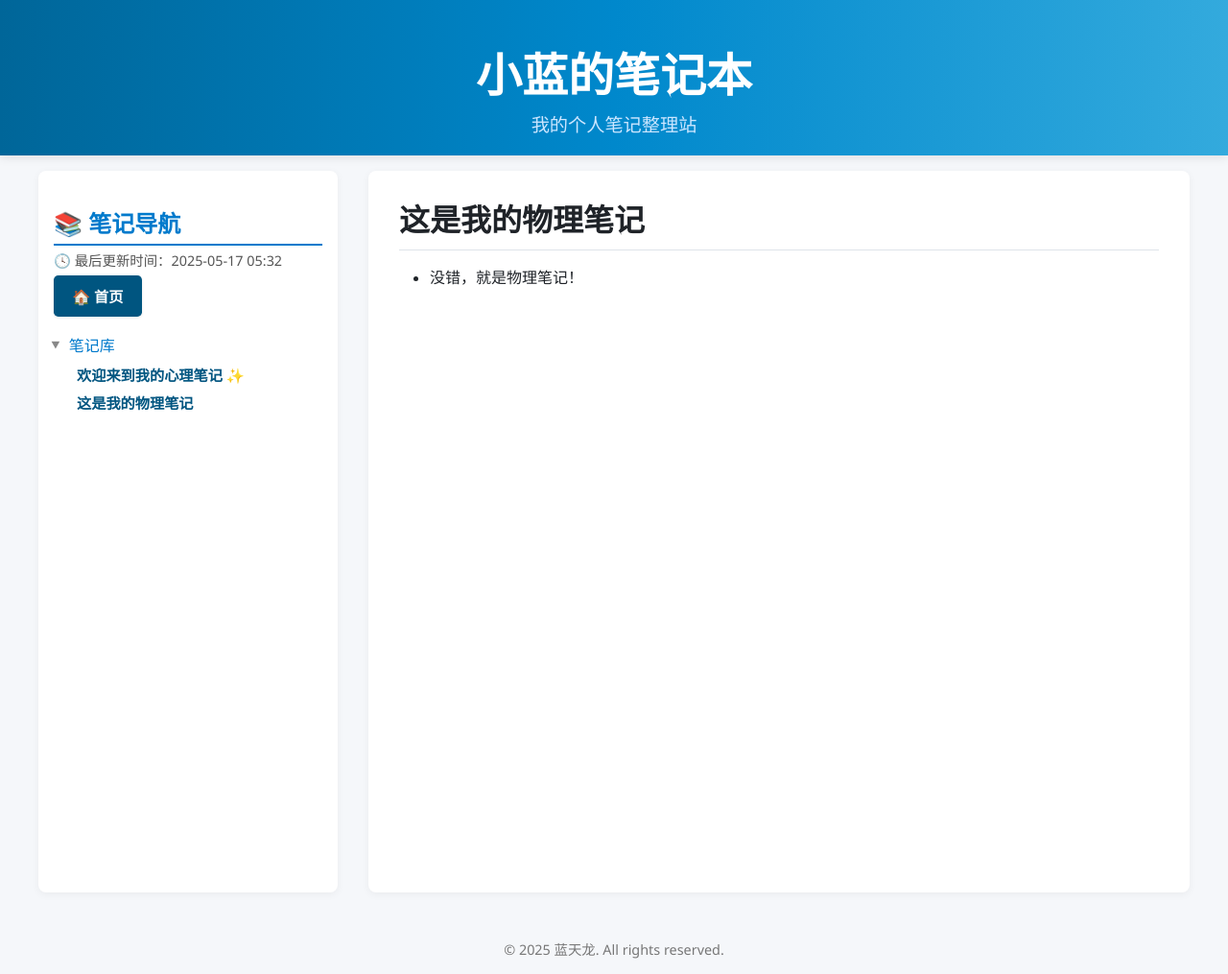
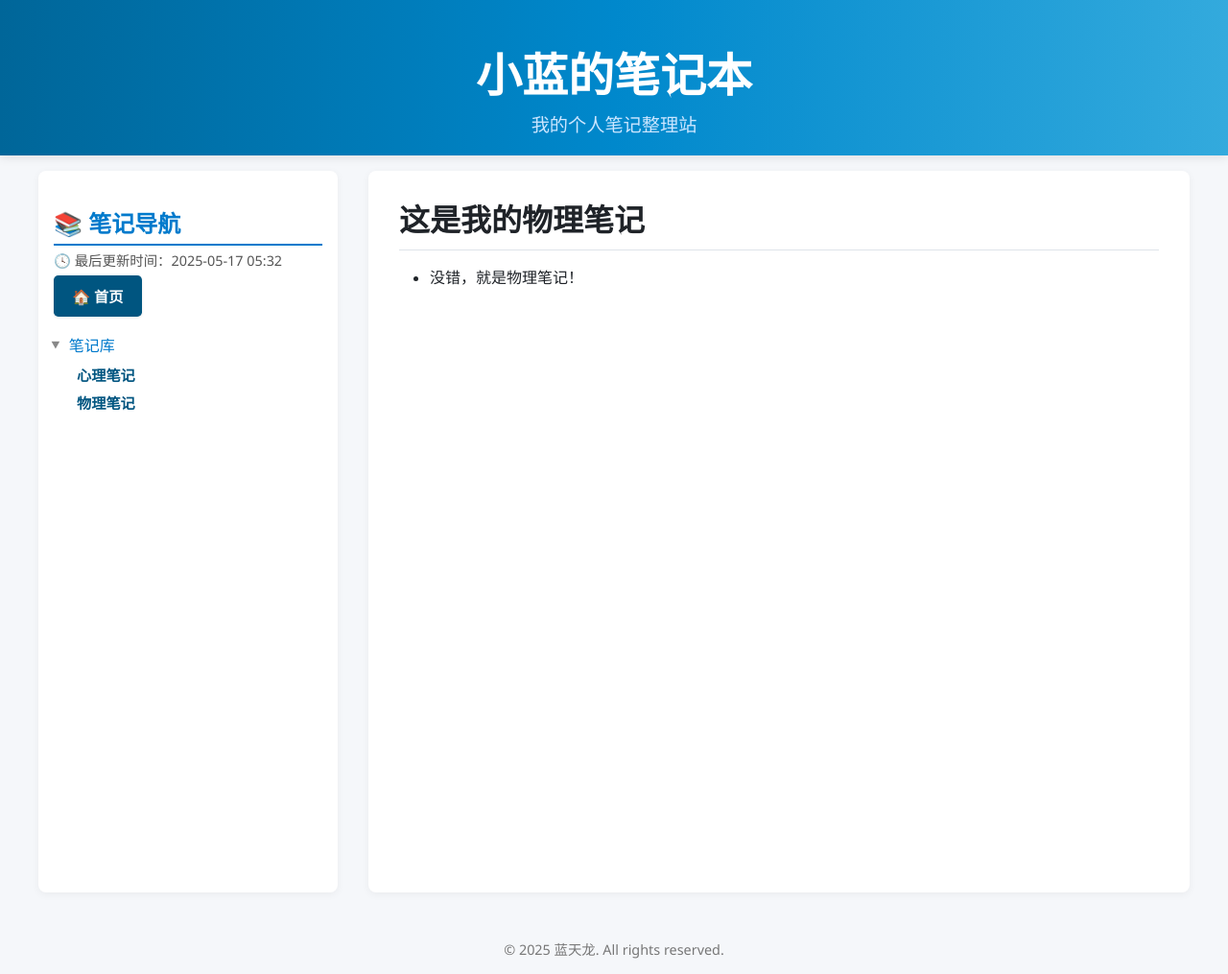
Before and after one commit to Tlonglan/GitNotebook, a Jekyll site: the page built from 笔记库/物理笔记.md, in a window 1280 px wide. Shown: the whole page at 96% size. Built offline with Jekyll 4.4.1, drawn with Linux system fonts in a browser that asks for light colours; nearby versions of some CDN libraries; our own code applies the rules of GitHub Pages for plain Markdown files; part of the change alters nothing that is shown.

Commit message:
Update default.html

```diff
--- a/_layouts/default.html
+++ b/_layouts/default.html
@@ -296,11 +296,11 @@
           {% endif %}
         {% endfor %}
 
-        <!-- 生成根目录页面 -->
+        <!-- 生成根目录页面，强制使用文件名 -->
         {% for page in root_pages %}
           <li class="nav-item">
             <a href="{{ page.url | relative_url }}" class="{% if page.url == page.url %}active{% endif %}">
-              {{ page.title | default: page.name | replace: '.md', '' | replace: '-', ' ' | capitalize }}
+              {{ page.name | replace: '.md', '' | replace: '-', ' ' | capitalize }} <!-- 强制使用文件名 -->
             </a>
           </li>
         {% endfor %}
@@ -331,7 +331,7 @@
                   {% if parts.size == 2 %}
                     <li>
                       <a href="{{ page.url | relative_url }}" class="{% if page.url == page.url %}active{% endif %}">
-                        {{ page.title | default: parts[1] | replace: '.md', '' | replace: '-', ' ' | capitalize }}
+                        {{ parts[1] | replace: '.md', '' | replace: '-', ' ' | capitalize }} <!-- 强制使用文件名 -->
                       </a>
                     </li>
                   {% endif %}
@@ -415,6 +415,31 @@
           }
         }
       });
+
+      // 使用Intersection Observer监听导航项，防止闪烁
+      const observer = new IntersectionObserver((entries) => {
+        entries.forEach(entry => {
+          if (entry.isIntersecting) {
+            // 当导航项进入视口时，延迟一小段时间再恢复状态
+            // 这可以避免页面加载时的闪烁感
+            setTimeout(() => {
+              const navItems = document.querySelectorAll('.nav-item.has-children');
+              navItems.forEach(item => {
+                const dirName = item.querySelector('a').textContent.trim();
+                if (navState[dirName] === 'expanded') {
+                  item.classList.add('expanded');
+                }
+              });
+            }, 50);
+          }
+        });
+      }, { threshold: 0.1 });
+
+      // 开始观察导航容器
+      const navContainer = document.querySelector('nav');
+      if (navContainer) {
+        observer.observe(navContainer);
+      }
     });
 
     // 首页按钮导航函数，保存导航状态
@@ -430,9 +455,83 @@
 
       localStorage.setItem('navState', JSON.stringify(navState));
 
-      // 导航到首页
-      window.location.href = '{{ "/" | relative_url }}';
+      // 使用pushState避免页面刷新，防止闪烁
+      history.pushState(null, null, '{{ "/" | relative_url }}');
+      loadPage('{{ "/" | relative_url }}');
     }
+
+    // 页面加载函数，使用fetch实现无刷新导航
+    function loadPage(url) {
+      fetch(url)
+        .then(response => response.text())
+        .then(html => {
+          // 提取新页面的内容部分
+          const parser = new DOMParser();
+          const doc = parser.parseFromString(html, 'text/html');
+          const newContent = doc.querySelector('article.markdown-body').innerHTML;
+
+          // 更新内容部分
+          document.querySelector('article.markdown-body').innerHTML = newContent;
+
+          // 更新标题
+          document.title = doc.title;
+
+          // 高亮新页面的导航项
+          const currentPath = window.location.pathname;
+          const links = document.querySelectorAll('#site-nav a');
+
+          links.forEach(link => {
+            link.classList.remove('active');
+            if (link.getAttribute('href') === currentPath) {
+              link.classList.add('active');
+
+              // 展开当前页面所在的父菜单
+              const parentItem = link.closest('.nav-item');
+              if (parentItem) {
+                parentItem.classList.add('expanded');
+              }
+            }
+          });
+
+          // 重新高亮代码块
+          Prism.highlightAll();
+        })
+        .catch(error => {
+          console.error('加载页面时出错:', error);
+        });
+    }
+
+    // 为所有导航链接添加无刷新导航
+    document.addEventListener('click', function(e) {
+      if (e.target.tagName === 'A' && e.target.closest('#site-nav')) {
+        e.preventDefault();
+        const href = e.target.getAttribute('href');
+
+        if (href && href !== '#') {
+          // 保存当前导航状态
+          const navItems = document.querySelectorAll('.nav-item.has-children');
+          const navState = {};
+
+          navItems.forEach(item => {
+            const dirName = item.querySelector('a').textContent.trim();
+            navState[dirName] = item.classList.contains('expanded') ? 'expanded' : 'collapsed';
+          });
+
+          localStorage.setItem('navState', JSON.stringify(navState));
+
+          // 使用pushState更新URL
+          history.pushState(null, null, href);
+
+          // 加载新页面
+          loadPage(href);
+        }
+      }
+    });
+
+    // 处理浏览器前进/后退按钮
+    window.addEventListener('popstate', function() {
+      loadPage(window.location.pathname);
+    });
   </script>
 </body>
 </html>
```
